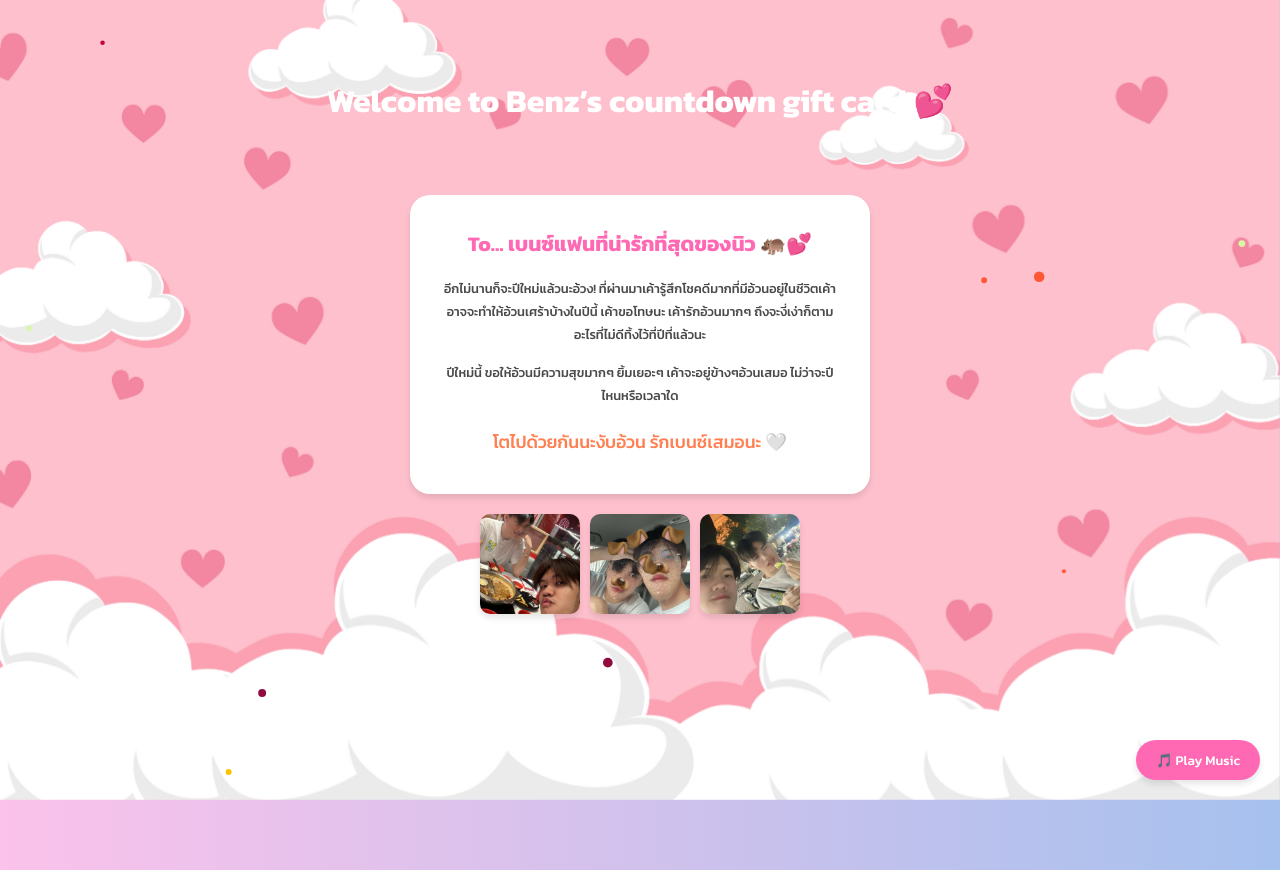
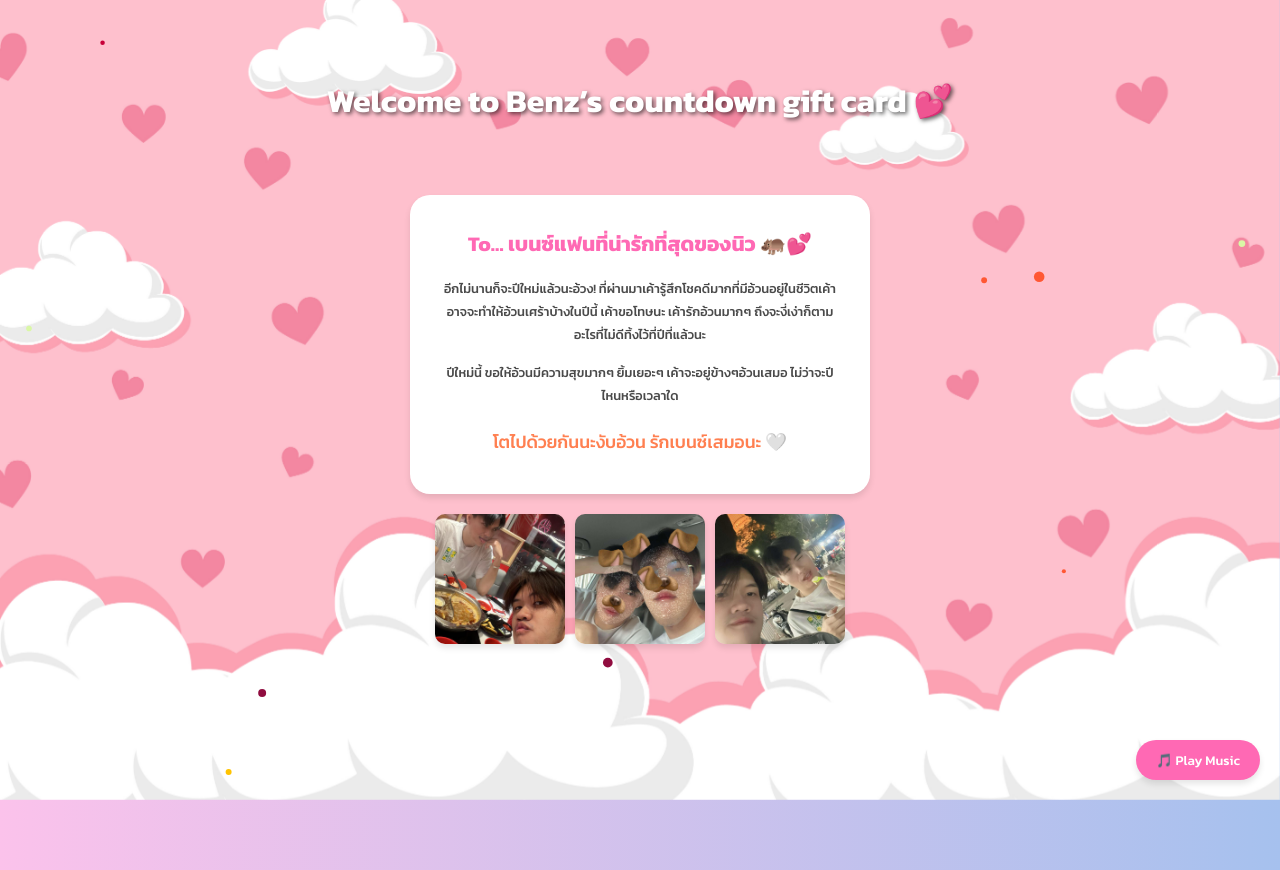
Before and after one commit to Toxnamm/HNY-2025, a website: page forU.html in a window 1280 px wide. Drawn offline with Linux system fonts and the light colour scheme.

Commit message:
Update forU.html

```diff
--- a/forU.html
+++ b/forU.html
@@ -39,6 +39,7 @@
                 color: white;
                 margin-bottom: 20px;
                 z-index: 2; /* ข้อความอยู่ข้างบน */
+		text-shadow: 2px 2px 4px rgba(0, 0, 0, 0.6); /* เพิ่มเงา */
             }
 
             .background-image {
@@ -93,8 +94,8 @@
             }
 
             .image-gallery img {
-                width: 100px;
-                height: 100px;
+                width: 130px;
+                height: 130px;
                 border-radius: 10px;
                 box-shadow: 0px 4px 6px rgba(0, 0, 0, 0.1);
                 object-fit: cover;
```
